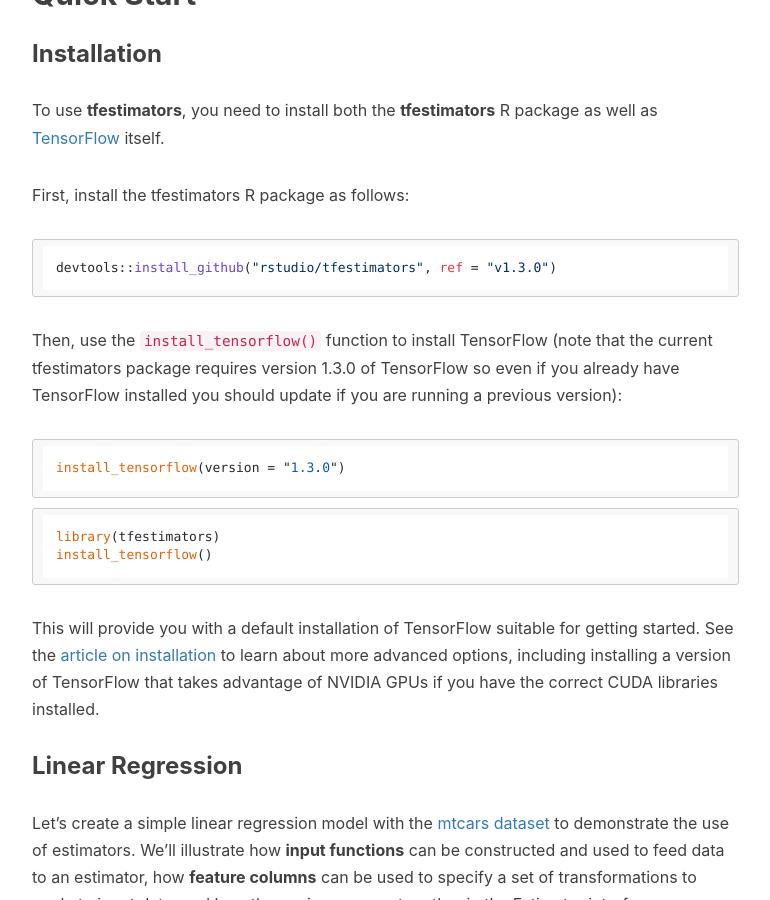
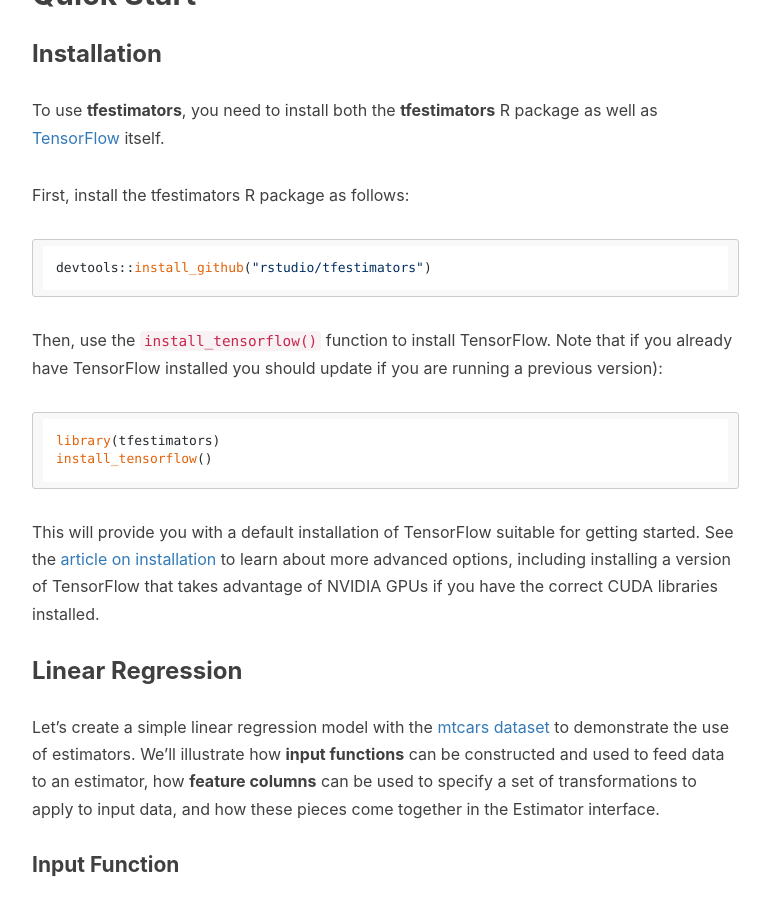
Before and after one commit to terrytangyuan/terrytangyuan.github.com, a Jekyll site: the page built from _posts/2017-08-31-tensorflow-estimators-for-r-first-release.markdown, in a window 1280 px wide and 900 px high, scrolled down 1406 px. Shown: the whole window, without its empty margins (233-1003 px from the left). Built offline with Jekyll 4.4.1, drawn with Linux system fonts in a browser that asks for light colours; nearby versions of some CDN libraries; comment, search, counter and statistics services are not loaded.

Commit message:
Update 2017-08-31-tensorflow-estimators-for-r-first-release.markdown

````diff
--- a/_posts/2017-08-31-tensorflow-estimators-for-r-first-release.markdown
+++ b/_posts/2017-08-31-tensorflow-estimators-for-r-first-release.markdown
@@ -35,16 +35,10 @@
 First, install the tfestimators R package as follows:
 
 ```r
-devtools::install_github("rstudio/tfestimators", ref = "v1.3.0")
+devtools::install_github("rstudio/tfestimators")
 ```
 
-Then, use the `install_tensorflow()` function to install TensorFlow (note that the current tfestimators package requires version 1.3.0 of TensorFlow so even if you already have TensorFlow installed you should update if you are running a previous version):
-
-
-```r
-install_tensorflow(version = "1.3.0")
-```
-
+Then, use the `install_tensorflow()` function to install TensorFlow. Note that if you already have TensorFlow installed you should update if you are running a previous version):
 
 ```r
 library(tfestimators)
````
